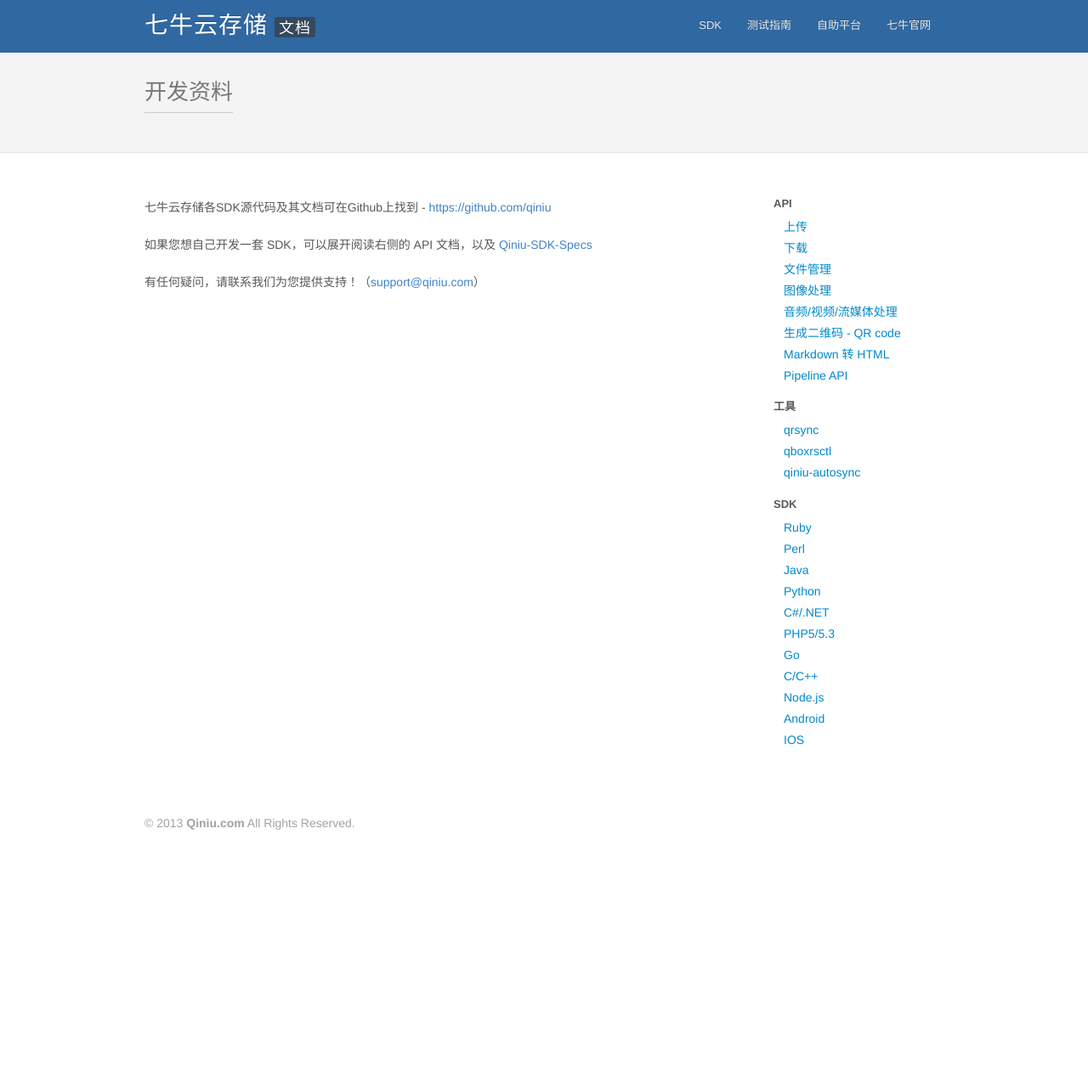
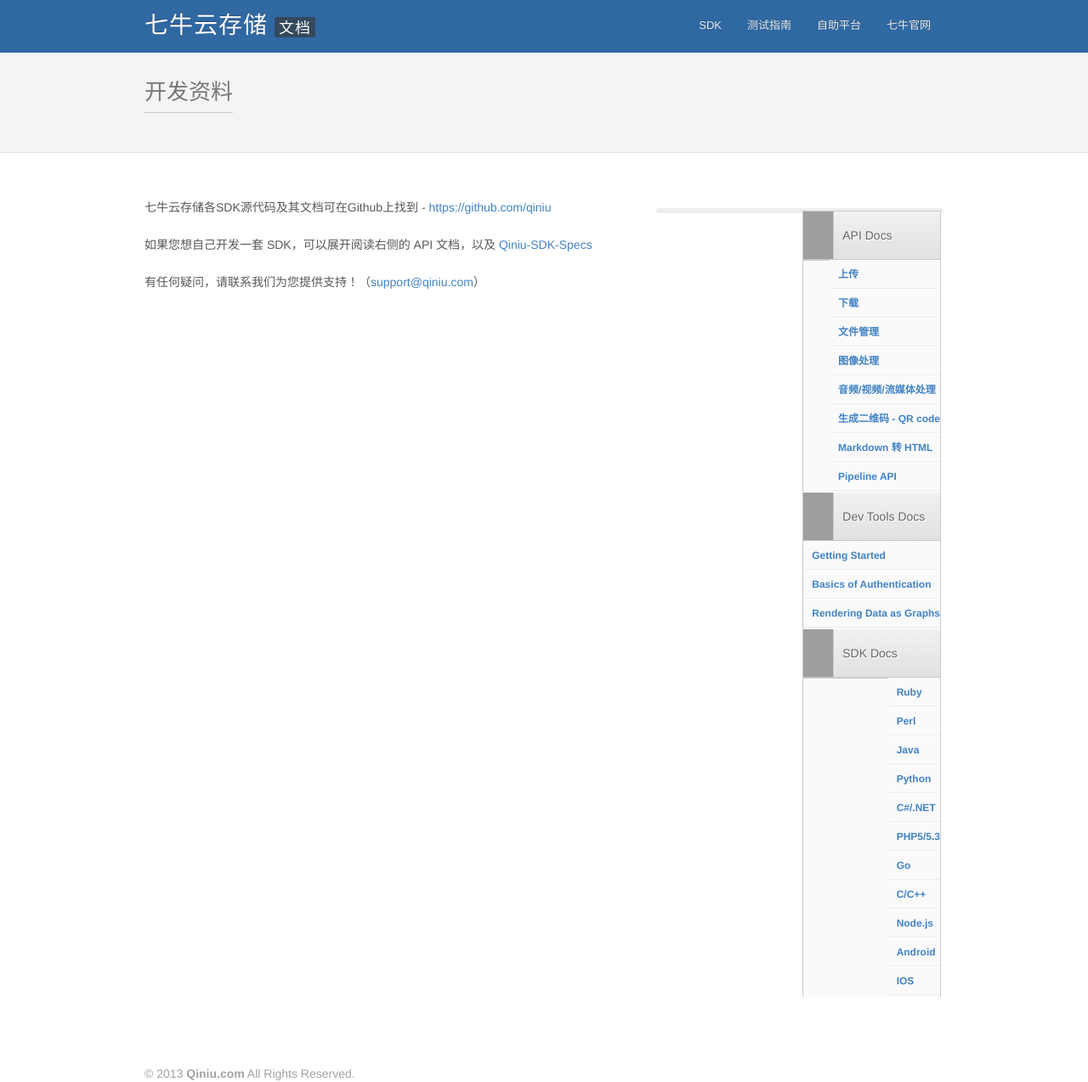
Before and after one commit to qiniu/docs.qiniu.com, a Jekyll site: the page built from index.markdown, in a window 1280 px wide. Shown: the whole page at 85% size. Built offline with Jekyll 4.4.1, drawn with Linux system fonts in a browser that asks for light colours; before the commit the page ends 979 px from its top, so only the background shows below that; grey boxes are pictures that could not be loaded.

Commit message:
add docs static files

```diff
--- a/_layouts/default.html
+++ b/_layouts/default.html
@@ -51,8 +51,12 @@
 </article>
 </div>
 <div class="span3 pull-right">
-<ul class="nav nav-pills nav-stacked">
-<li class="nav-header">API</li>
+<div id="js-sidebar" class="sidebar-shell">
+      <div class="js-toggle-list sidebar-module expandable">
+        <ul>
+          <li class="js-topic">
+            <h3><a href="#" class="js-expand-btn collapsed">&nbsp;</a><a href="/v3/">API Docs</a></h3>
+            <ul class="js-guides">
       		    <li><a href="/api/put.html">上传</a></li>
               <li><a href="/api/get.html">下载</a></li>
               <li><a href="/api/file-handle.html">文件管理</a></li>
@@ -61,14 +65,19 @@
               <li><a href="/api/qrcode.html">生成二维码 - QR code</a></li>
               <li><a href="/api/markdown-convert.html">Markdown 转 HTML</a></li>
               <li><a href="/api/pipeline.html">Pipeline API</a></li>
-<li class="nav-header">工具</li>
-<li><a href="/tools/qrsync.html">qrsync</a></li>
-<li><a href="/tools/qboxrsctl.html">qboxrsctl</a></li>
-<li><a href="/tools/qiniu-autosync.html">qiniu-autosync</a></li>
             </ul>
-
-<ul class="nav nav-pills nav-stacked">
-<li class="nav-header">SDK</li>
+          </li>
+          <li class="js-topic">
+            <h3><a href="#" class="js-expand-btn expanded">&nbsp;</a><a href="/guides/">Dev Tools Docs</a></h3>
+            <ul class="js-guides">
+              <li style="display: list-item;"><a href="/guides/getting-started/">Getting Started</a></li>
+              <li style="display: list-item;"><a href="/guides/basics-of-authentication/">Basics of Authentication</a></li>
+              <li style="display: list-item;"><a href="/guides/rendering-data-as-graphs/">Rendering Data as Graphs</a></li>
+            </ul>
+          </li>
+          <li class="js-topic">
+            <h3><a href="#" class="js-expand-btn collapsed">&nbsp;</a><a href="/v3/activity/">SDK Docs</a></h3>
+            <ul class="js-guides">
               <li><a href="/api/put.html">Ruby</a></li>
               <li><a href="/api/get.html">Perl</a></li>
               <li><a href="/api/file-handle.html">Java</a></li>
@@ -81,6 +90,12 @@
               <li><a href="/tools/qboxrsctl.html">Android</a></li>
               <li><a href="/tools/qiniu-autosync.html">IOS</a></li>
             </ul>
+          </li>
+
+        </ul>
+      </div> <!-- /sidebar-module -->
+         </div>
+
 </div><!-- end .span3-->
 </div><!-- end .container-fluid -->
 </div><!-- end .inner -->
```
Lines whose indentation alone changed are shown as unchanged.
